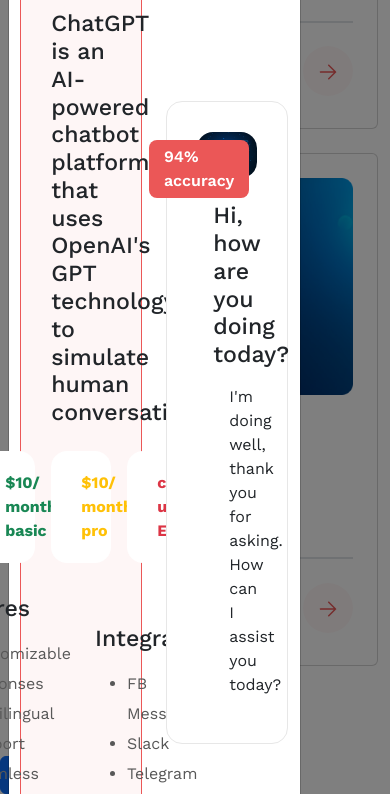
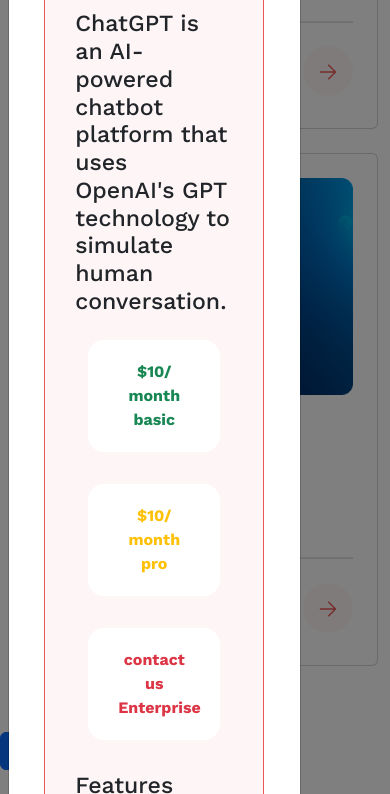
Before and after one commit to prorakib99/AI_Universe_Hub_API, a plain HTML site: page index.html in a window 390 px wide. Both pictures are taken after a click on the button "Launch static backdrop modal". Shown: the part 1620-2414 px from the top of the page. Drawn offline with nearby package versions, Linux system fonts and the light colour scheme.

Commit message:
Responsive Issue Fix

```diff
--- a/index.html
+++ b/index.html
@@ -96,8 +96,8 @@
         <!-- Main Start -->
     <main class="my-4">
         <!-- Card Container -->
+        <section>
             <div class="container">
-                <section>
                 <div class="row g-4">
                     <div class="col-md-6 col-lg-4">
                         <div class="card p-4">
@@ -211,9 +211,8 @@
                 <div class="mt-4 text-center">
                     <button class="btn btn-danger py-2 px-4">See More</button>
                 </div>
+            </div>
         </section>
-            </div>
-        </main>
 
             <!-- Modal Section -->
         <section>
@@ -229,15 +228,16 @@
                     <button type="button" class="btn-close custom-close" data-bs-dismiss="modal" aria-label="Close"></button>
                     <div class="modal-body">
                     <div class="container mx-auto">
-                    <div class="row d-flex align-items-center gap-4 justify-content-center flex-nowrap">
-                        <div class="col-6 modal-ui border rounded-4">
+                        <div class="row g-6">
+                            <div class="col-12 col-md-6 d-flex align-items-stretch">
+                                <div class="modal-ui border rounded-4">
                                     <h3 class="pb-3">ChatGPT is an AI-powered chatbot platform that uses OpenAI's GPT technology to simulate human conversation.</h3>
-                            <div class="d-flex align-items-center justify-content-center gap-3">
+                                <div class="d-flex align-items-center justify-content-center flex-wrap gap-3">
                                     <p class="pricing bg-white rounded-4 fs-6 text-success fw-bold text-center"><span>$10</span>/ month basic</p>
                                     <p class="pricing bg-white rounded-4 fs-6 text-warning fw-bold text-center"><span>$10</span>/ month pro</p>
                                     <p class="pricing bg-white rounded-4 fs-6 text-danger fw-bold text-center">contact us Enterprise</p>
                                 </div>
-                            <div class="d-flex align-items-center justify-content-center gap-4 pt-3">
+                                <div class="d-flex md-justify-content-center gap-4 flex-wrap pt-3">
                                     <div class="feature">
                                         <h3 class="mb-3">Features</h3>
                                         <ul>
@@ -256,9 +256,12 @@
                                     </div>
                                 </div>
                                 </div>
-                        <div class="col-6 modal-ui second-modal border rounded-4">
+
+                            </div>
+                            <div class="col-12 col-md-6 d-flex align-items-stretch">
+                                <div class="modal-ui second-modal border rounded-4">
                                     <div class="position-relative">
-                                <img class="img-fluid rounded-4" src="./assets/images/Rectangle 15.png" alt="">
+                                        <img class="img-fluid w-100 rounded-4" src="./assets/images/Rectangle 15.png" alt="">
                                         <p class="accuracy mt-2 me-2 position-absolute top-0 end-0"><span>94</span>% accuracy</p>
                                     </div>
                                     <div class="text-center mt-4 px-3">
@@ -272,7 +275,11 @@
                     </div>
                 </div>
                 </div>
+            </div>
         </section>
+    </main>
+
+
 
     <script src="https://cdn.jsdelivr.net/npm/bootstrap@5.3.2/dist/js/bootstrap.bundle.min.js" integrity="sha384-C6RzsynM9kWDrMNeT87bh95OGNyZPhcTNXj1NW7RuBCsyN/o0jlpcV8Qyq46cDfL" crossorigin="anonymous"></script>
   </body>
```
Lines whose indentation alone changed are shown as unchanged.
